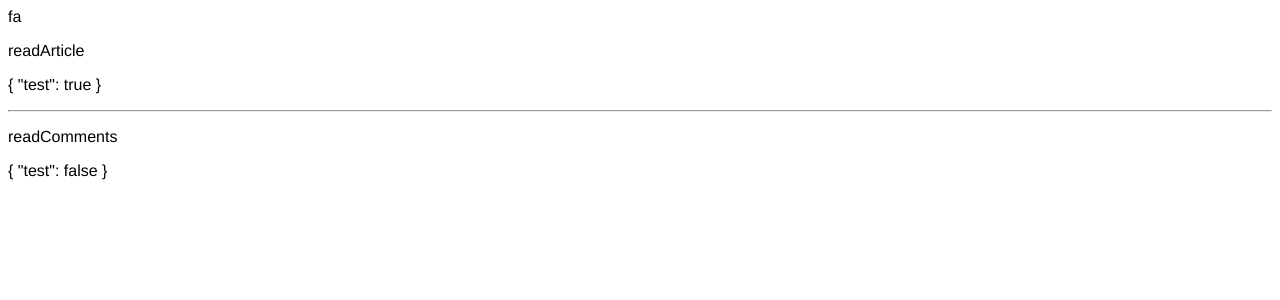
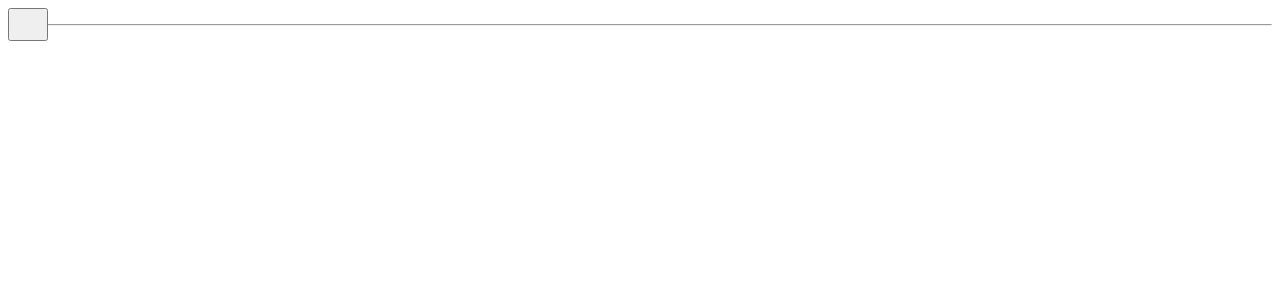
Before and after one commit to vinceweel/Gnotion, a Vue app: page / in a window 1280 px wide. Shown: the top 300 px of the page. Built offline with nearby package versions, Linux system fonts and the light colour scheme; the HTML template or start-up script is replaced by a standard one.

Commit message:
chore: save steps

```diff
--- a/src/app.css
+++ b/src/app.css
@@ -1,9 +1,18 @@
 :root {
-    --color-primary: #0084ffff;
+  --color-primary: #0084ffff;
+
+  --universal-action-x: 0vw;
+  --universal-action-y: 0vh;
+}
+
+*,
+*::before,
+*::after {
+  box-sizing: border-box;
 }
 
 #app {
-    font-family: Avenir, Helvetica, Arial, sans-serif;
-    -webkit-font-smoothing: antialiased;
-    -moz-osx-font-smoothing: grayscale;
+  font-family: "Noto Sans", Avenir, Helvetica, Arial, sans-serif;
+  -webkit-font-smoothing: antialiased;
+  -moz-osx-font-smoothing: grayscale;
 }
--- a/src/components/BaseApi.vue
+++ b/src/components/BaseApi.vue
@@ -5,19 +5,23 @@
 <script lang="ts">
 import { defineComponent, ref } from 'vue'
 
-import useStore, { Provider } from '../hooks/store'
+import useStore, { ActionName, Provider } from '../hooks/store'
 
 type Props = {
   provider?: Provider
-    action: string
+  action: ActionName
   params?: { [k: string]: unknown }
 }
 
 export default defineComponent({
   props: ['provider', 'action', 'params'],
+
   setup({ provider = 'github', action, params }: Props) {
-        const { dispatch } = useStore(provider)
-console.log(params)
+    const { hasAction, dispatch } = useStore(provider)
+
+    if (!hasAction(action))
+      throw new Error(`the action named: "${action}" is not exsited.`)
+
     const response = dispatch(action, params)
     const payload = ref({})
 
--- /dev/null
+++ b/src/components/BaseIcon.vue
@@ -0,0 +1,38 @@
+<template>
+  <svg
+    xmlns="http://www.w3.org/2000/svg"
+    version="1.1"
+    :class="[name, icon]"
+    :viewBox="`0 0 ${viewBoxSize} ${viewBoxSize}`"
+    :width="width ?? size"
+    :height="height ?? size"
+    :role="role"
+  >
+    <g :fill="color">
+      <path v-is="Icon"></path>
+    </g>
+  </svg>
+</template>
+
+<script lang="ts">
+import { defineComponent, defineAsyncComponent } from 'vue'
+
+const name = `Icon`
+
+export default defineComponent({
+  name,
+  props: ['name', 'color', 'size', 'width', 'height', 'role', 'viewBoxSize'],
+  setup({
+    name: icon = 'default',
+    color = 'black',
+    size = 24,
+    width,
+    height,
+    role = 'presentation',
+    viewBoxSize = 1024,
+  }) {
+    const Icon = defineAsyncComponent(() => import(`./icons/${icon}.vue`))
+    return { name, color, size, width, height, icon, Icon, role, viewBoxSize }
+  },
+})
+</script>
--- /dev/null
+++ b/src/components/UniversalAction.vue
@@ -0,0 +1,34 @@
+<template>
+  <div :class="name">
+    <button><Icon color="#33333333" /></button>
+  </div>
+</template>
+
+<script lang="ts">
+import { defineComponent, ref } from 'vue'
+
+import Icon from './BaseIcon.vue'
+
+const name = `UniversalAction`
+
+export default defineComponent({
+  name,
+  components: { Icon },
+  setup() {
+    const color = ref('blue')
+    return { name, color }
+  },
+})
+</script>
+
+<style scoped>
+.UniversalAction {
+  height: 0;
+  width: 0;
+  overflow: visible;
+  position: relative;
+
+  transform: translateX(var(--universal-action-x))
+    translateY(var(--universal-action-y));
+}
+</style>
--- /dev/null
+++ b/src/components/icons/box-colorful.vue
@@ -0,0 +1,42 @@
+<template>
+  <path
+    d="M512.004 31.744l415.688 239.992v480.006L512.004 991.758 96.316 751.742V271.736L512.004 31.744z"
+    fill="#F6D4B0"
+    p-id="13558"
+  ></path>
+  <path
+    d="M512.3 511.75L927.692 271.9v479.842L512.3 991.586V511.75z"
+    fill="#A67C52"
+    p-id="13559"
+  ></path>
+  <path
+    d="M511.692 511.75v479.836L96.316 751.742V271.9l415.376 239.85z"
+    fill="#C69C6D"
+    p-id="13560"
+  ></path>
+  <path
+    d="M512.004 31.744l401.844 232.014-401.844 231.978L110.16 263.758 512.004 31.744z"
+    fill="#E3BA8D"
+    p-id="13561"
+  ></path>
+  <path
+    d="M671.988 123.758l92.89 53.626-412.906 238.352-92.858-53.626L671.988 123.758z"
+    fill="#F2CDA4"
+    p-id="13562"
+  ></path>
+  <path
+    d="M351.66 415.736v135.038l-95.36-55.038v-135.048l95.36 55.048zM712.004 147.75l11.312 6.516-411.312 237.478-11.312-6.516L712.004 147.75z"
+    fill="#DAB083"
+    p-id="13563"
+  ></path>
+  <path
+    d="M591.958 889.086v-63.562l47.688-27.562v63.562l-47.688 27.562z m-23.83-49.782l47.688-91.124 47.688 36-95.376 55.124z"
+    fill="#252525"
+    p-id="13564"
+  ></path>
+  <path
+    d="M170.628 700.96v40.124l14.906 8.624c1.656 0.938 2.984 3.484 2.984 5.688 0 2.172-1.328 3.188-2.984 2.25L149.8 736.976c-1.672-0.954-2.984-3.5-2.984-5.704 0-2.218 1.312-3.188 2.984-2.25l14.89 8.624V697.54c-13.406-9.782-23.844-30.796-23.844-49.172V604.68l26.734 15.438c0.032 0 0.032 0.032 0.078 0.032 0.032 0 0.032 0.032 0.062 0.032l26.782 15.484v43.702c0.002 18.406-10.466 27.328-23.874 21.592z m5.986-75.624l-11.922-6.876-5.968 36.282 5.968 3.422-5.968 28.344 17.89-29.39-5.984-3.438 5.984-28.344zM313.192 774.274c-0.562-6.188-4.188-12.906-8.734-15.546-4.954-2.86-8.954 0.172-8.954 6.766 0-6.594-4-14.234-8.938-17.078-4.938-2.86-8.954 0.172-8.954 6.75 0-5.156-2.516-10.922-5.938-14.562V799.4c0 2.188 1.328 4.75 2.984 5.688 1.624 0.954 2.954-0.062 2.954-2.282v-7.938c0-2.156 1.36-3.188 2.984-2.234 1.656 0.954 3 3.5 3 5.704v7.938c0 6.594-4.016 9.61-8.938 6.75-4.954-2.844-8.968-10.516-8.968-17.094v-58.782c-3.454-0.344-5.938 2.468-5.938 7.656 0-6.578-4-14.218-8.954-17.062-4.922-2.844-8.922 0.172-8.922 6.75 0-6.578-4-14.25-8.968-17.094-4.546-2.656-8.172-0.11-8.718 5.454-0.094-0.876-0.204-1.796-0.204-2.672 0-29.438 18.5-42.672 41.704-31.124v-4.344c0-2.218 1.328-3.218 3-2.282 1.624 0.954 2.984 3.532 2.984 5.704v4.39c23.204 15.376 41.704 49.906 41.704 79.344 0 0.872-0.092 1.622-0.186 2.404z"
+    fill="#363636"
+    p-id="13565"
+  ></path>
+</template>
--- /dev/null
+++ b/src/components/icons/default.vue
@@ -0,0 +1,6 @@
+<template>
+  <path
+    d="M850.14 490.866h-63.4v-169.07c0-46.706-37.83-84.535-84.536-84.535h-169.07V173.86c0-58.33-47.34-105.669-105.67-105.669s-105.668 47.34-105.668 105.669v63.4h-169.07c-46.705 0-84.112 37.83-84.112 84.536l-0.212 160.616h63.19c62.978 0 114.122 51.144 114.122 114.122S194.57 710.656 131.592 710.656h-63.19l-0.21 160.617c0 46.705 37.829 84.535 84.534 84.535h160.616v-63.401c0-62.978 51.144-114.122 114.123-114.122s114.122 51.144 114.122 114.122v63.4h160.616c46.706 0 84.535-37.829 84.535-84.534V702.204h63.401c58.33 0 105.669-47.34 105.669-105.669s-47.34-105.67-105.668-105.67z"
+    p-id="20169"
+  ></path>
+</template>
--- a/src/hooks/store/actions.ts
+++ b/src/hooks/store/actions.ts
@@ -1 +1,3 @@
-export const a = () => {}
+export const readArticle = () => {}
+
+export const readComments = () => {}
--- a/src/hooks/store/index.ts
+++ b/src/hooks/store/index.ts
@@ -1,5 +1,6 @@
 import { reactive } from 'vue'
-export * as actions from './actions'
+
+import * as actions from './actions'
 
 const theme = reactive({
   dark: false,
@@ -16,25 +17,26 @@ export const useDispatch = (action: Action) => {
 
 export const useCommit = () => {}
 
-type ActionName = string
-type ActionParams = { [k: string]: unknown }
-type Action = {
+export type ActionName = keyof typeof actions
+export type ActionParams = Record<string, any>
+export type Action = {
   type: ActionName
   payload?: ActionParams
   meta?: Action['payload']
   error?: null | Error | string
 }
 
-const dispatch = (action: ActionName, params: ActionParams = {}) => {
-    console.log(params)
+const dispatch = async (action: ActionName, params: ActionParams = {}) => {
   return {
     action,
-        data: { test: true, ...params }
+    data: { test: true, ...params },
   }
 }
 
+const hasAction = (action: ActionName) => Object.keys(actions).includes(action)
+
 const useStore = (provider: Provider) => {
-    return { dispatch }
+  return { hasAction, dispatch }
 }
 
 export default useStore
--- a/src/views/Main.vue
+++ b/src/views/Main.vue
@@ -1,8 +1,8 @@
 <template>
-    <View>
-        <FloatAction />
-        <Reader />
-    </View>
+  <View>
+    <UniversalAction />
+    <Reader />
+  </View>
 </template>
 
 <script lang="ts">
@@ -10,8 +10,8 @@ import { defineComponent } from 'vue'
 import * as components from './main'
 
 export default defineComponent({
-    name: 'Main',
-    components,
+  name: 'Main',
+  components,
 })
 </script>
 
--- a/src/views/main.css
+++ b/src/views/main.css
@@ -1,3 +1,3 @@
 .view {
-    color: red;
+  color: red;
 }
--- a/src/views/main.ts
+++ b/src/views/main.ts
@@ -1,4 +1,4 @@
 export { default as View } from '../components/BaseView.vue'
 export { default as Api } from '../components/BaseApi.vue'
-export { default as FloatAction } from '../components/FloatAction.vue'
+export { default as UniversalAction } from '../components/UniversalAction.vue'
 export { default as Reader } from '../components/ContentReader.vue'
```
Also changed, not shown: 1 other file (tests, documents, lock files or other folders). Lines whose indentation alone changed are shown as unchanged.
